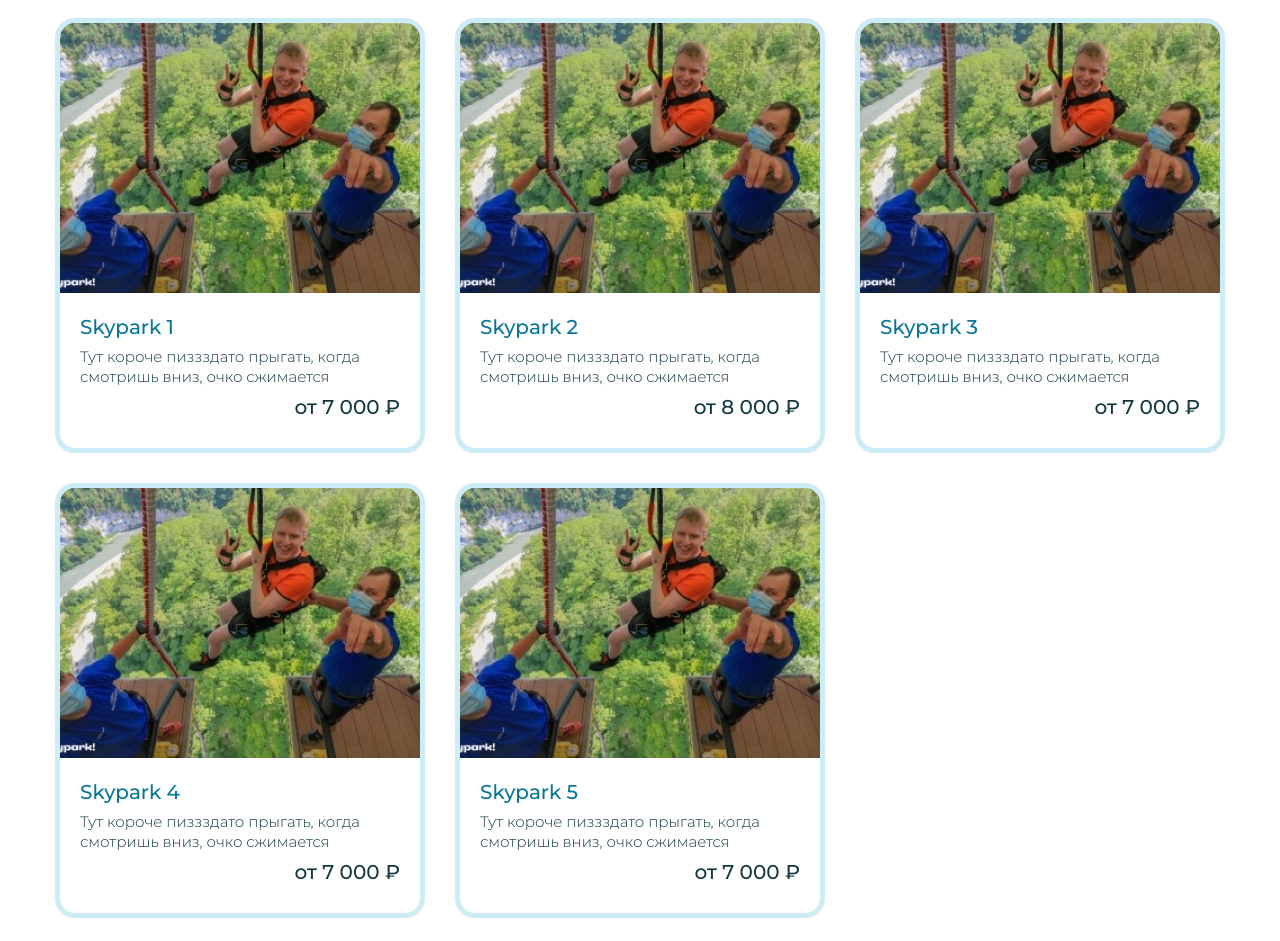
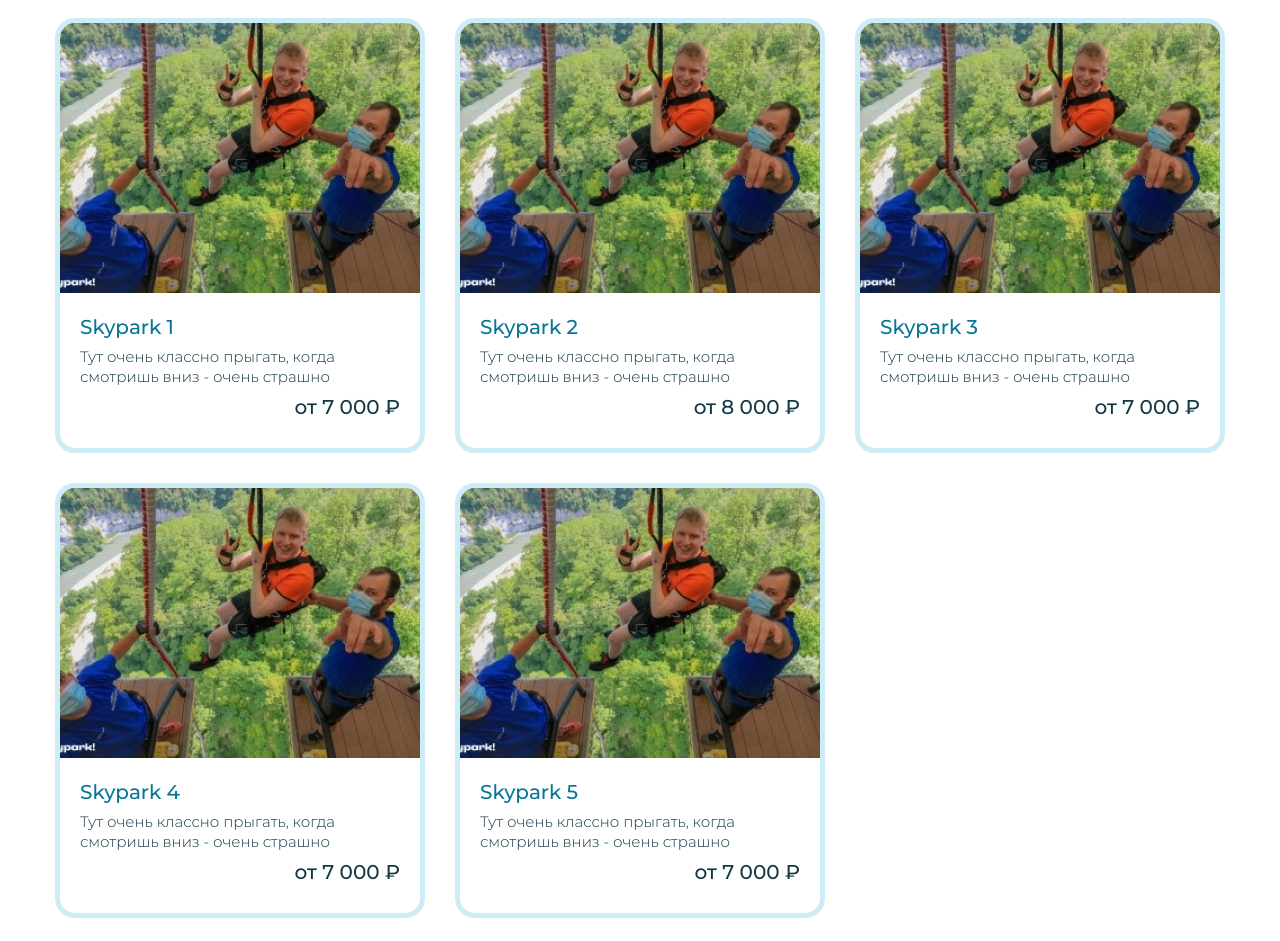
Before and after one commit to danchernov-js/jmoor, a plain HTML site: page index.html in a window 1280 px wide. Shown: the part 134-1075 px from the top of the page. Drawn offline with Linux system fonts and the light colour scheme.

Commit message:
Текстовая правка

```diff
--- a/index.html
+++ b/index.html
@@ -15,7 +15,7 @@
             <img src="img/skypark small.jpg" />
             <h3>Skypark 1</h3>
             <p>
-              Тут короче пиззздато прыгать, когда смотришь вниз, очко сжимается
+              Тут очень классно прыгать, когда смотришь вниз - очень страшно
             </p>
             <p id="price">от 7 000 ₽</p>
           </div>
@@ -25,7 +25,7 @@
           <img src="img/skypark small.jpg" />
           <h3>Skypark 2</h3>
           <p>
-            Тут короче пиззздато прыгать, когда смотришь вниз, очко сжимается
+              Тут очень классно прыгать, когда смотришь вниз - очень страшно
           </p>
           <p id="price">от 8 000 ₽</p>
           </div>
@@ -35,7 +35,7 @@
           <img src="img/skypark small.jpg" />
           <h3>Skypark 3</h3>
           <p>
-            Тут короче пиззздато прыгать, когда смотришь вниз, очко сжимается
+              Тут очень классно прыгать, когда смотришь вниз - очень страшно
           </p>
           <p id="price">от 7 000 ₽</p>
           </div>
@@ -45,7 +45,7 @@
           <img src="img/skypark small.jpg" />
           <h3>Skypark 4</h3>
           <p>
-            Тут короче пиззздато прыгать, когда смотришь вниз, очко сжимается
+              Тут очень классно прыгать, когда смотришь вниз - очень страшно
           </p>
           <p id="price">от 7 000 ₽</p>
           </div>
@@ -55,7 +55,7 @@
           <img src="img/skypark small.jpg" />
           <h3>Skypark 5</h3>
           <p>
-            Тут короче пиззздато прыгать, когда смотришь вниз, очко сжимается
+              Тут очень классно прыгать, когда смотришь вниз - очень страшно
           </p>
           <p id="price">от 7 000 ₽</p>
           </div>
```
